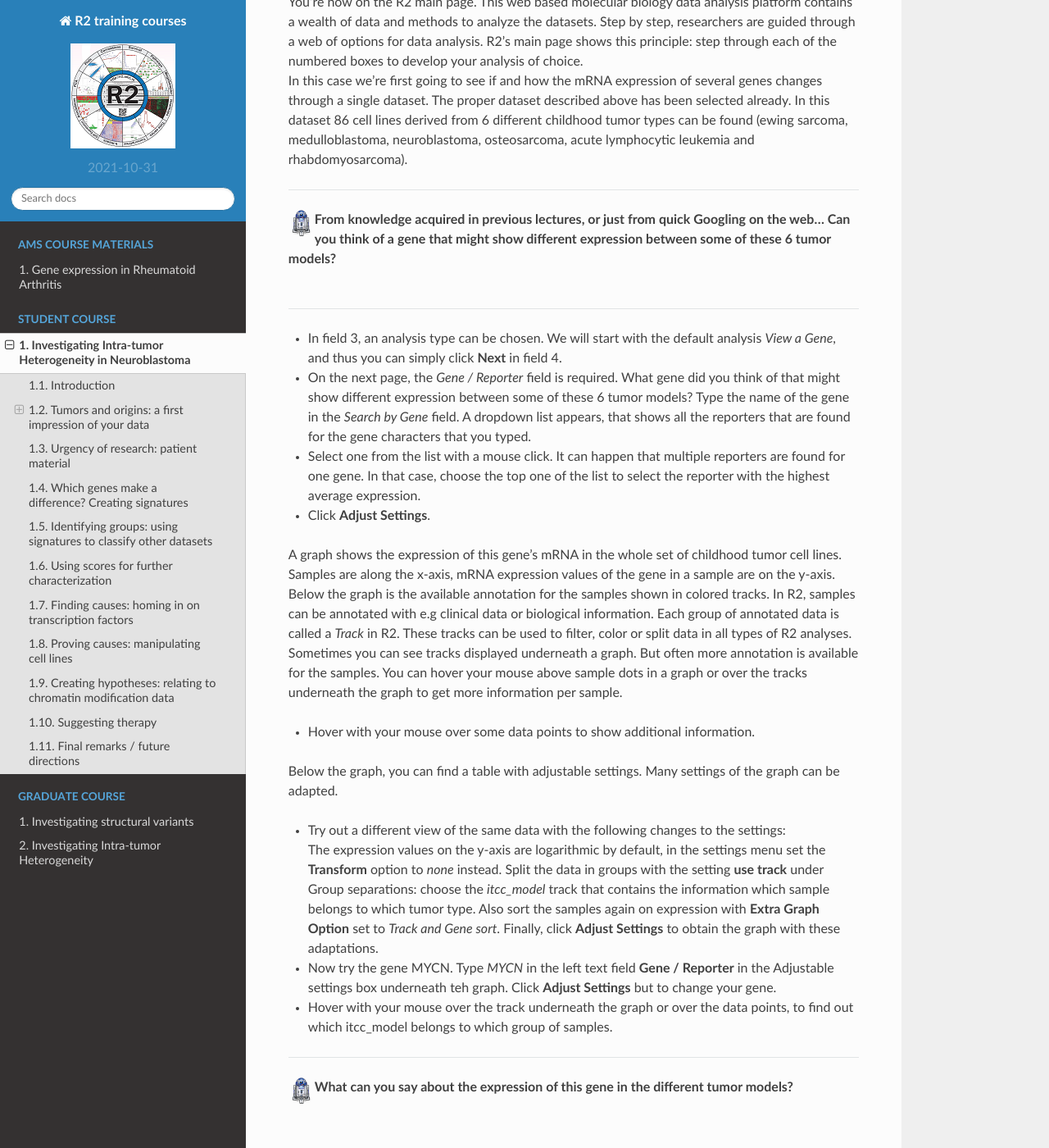
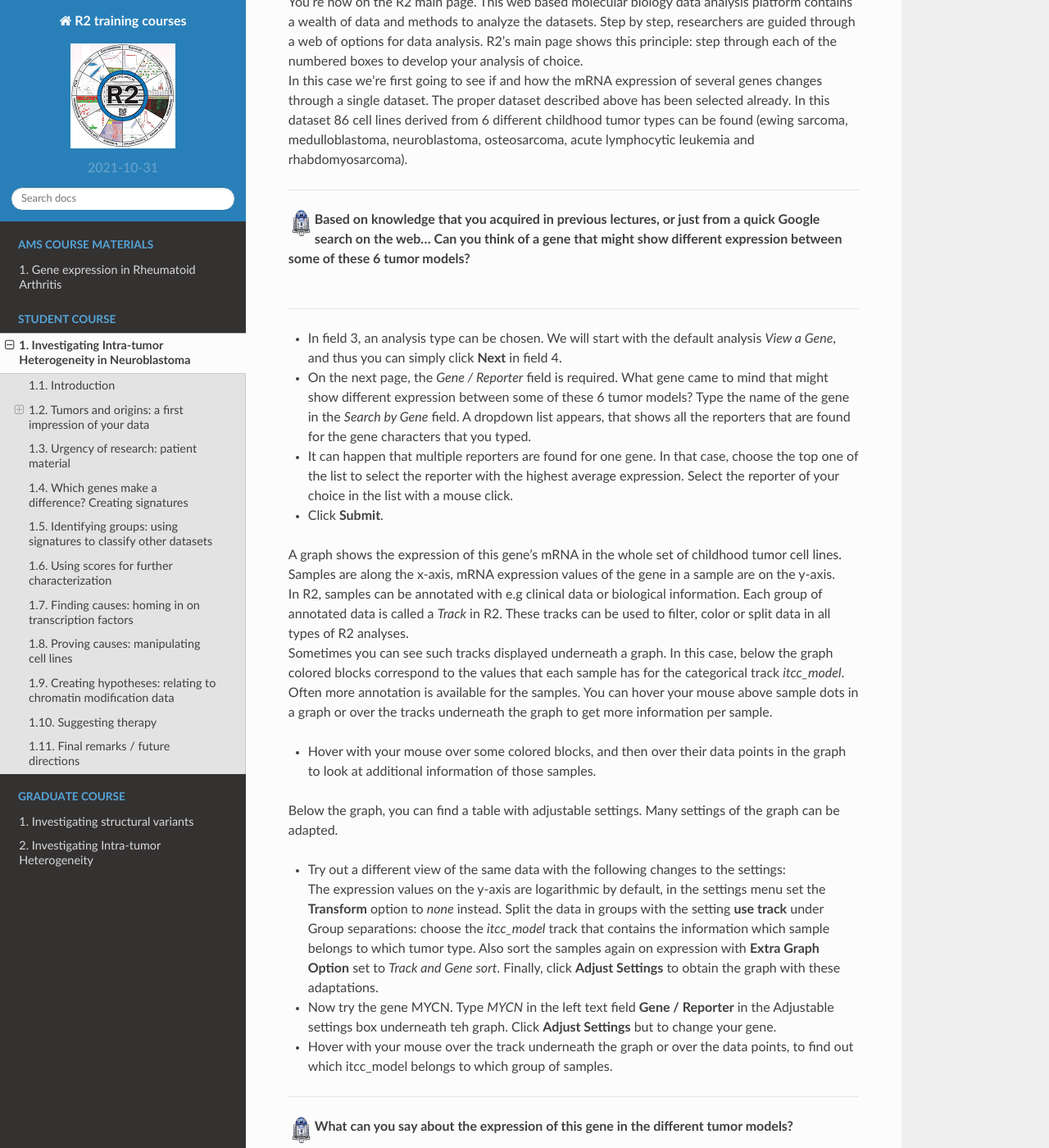
Before and after one commit to antronerds/r2-training-courses, a Sphinx documentation site: the page built from docs/Investigating_Tumor_Heterogeneity_student_version.md, in a window 1280 px wide and 1400 px high, scrolled down 2561 px. Shown: the whole window at 82% size. Built offline with Sphinx 7.4.7 and the Read the Docs theme 2.0.0, drawn with Linux system fonts in a browser that asks for light colours; pages that are not in the unit, such as notebooks, are missing from menus.

Commit message:
Student course adaptations 1.2

```diff
--- a/docs/Investigating_Tumor_Heterogeneity_student_version.md
+++ b/docs/Investigating_Tumor_Heterogeneity_student_version.md
@@ -70,22 +70,23 @@ In this case we're first going to see if and how the mRNA expression of several
 
 ---------
 
-  ![](_static/images/R2d2_logo.png)**From knowledge acquired in previous lectures, or just from quick Googling on the web... Can you think of a gene that might show different expression between some of these 6 tumor models?**
+  ![](_static/images/R2d2_logo.png)**Based on knowledge that you acquired in previous lectures, or just from a quick Google search on the web... Can you think of a gene that might show different expression between some of these 6 tumor models?**
 <br><br>
 
 ---------
 
   * In field 3, an analysis type can be chosen. We will start with the default analysis *View a Gene*, and thus you can simply click **Next** in field 4.
-  * On the next page, the *Gene / Reporter* field is required. What gene did you think of that might show different expression between some of these 6 tumor models? Type the name of the gene in the *Search by Gene* field.  A dropdown list appears, that shows all the reporters that are found for the gene characters that you typed.
-  * Select one from the list with a mouse click. It can happen that multiple reporters are found for one gene. In that case, choose the top one of the list to select the reporter with the highest average expression.
-  * Click **Adjust Settings**.
+  * On the next page, the *Gene / Reporter* field is required. What gene came to mind that might show different expression between some of these 6 tumor models? Type the name of the gene in the *Search by Gene* field.  A dropdown list appears, that shows all the reporters that are found for the gene characters that you typed.
+  * It can happen that multiple reporters are found for one gene. In that case, choose the top one of the list to select the reporter with the highest average expression. Select the reporter of your choice in the list with a mouse click.
+  * Click **Submit**.
 
 
 A graph shows the expression of this gene's mRNA in the whole set of childhood tumor cell lines. Samples are along the x-axis, mRNA expression values of the gene in a sample are on the y-axis.
-Below the graph is the available annotation for the samples shown in colored tracks. In R2, samples can be annotated with e.g clinical data or biological information. Each group of annotated data is called a *Track* in R2. These tracks can be used to filter, color or split data in all types of R2 analyses.
-Sometimes you can see tracks displayed underneath a graph. But often more annotation is available for the samples. You can hover your mouse above sample dots in a graph or over the tracks underneath the graph to get more information per sample.
+In R2, samples can be annotated with e.g clinical data or biological information. Each group of annotated data is called a *Track* in R2. These tracks can be used to filter, color or split data in all types of R2 analyses.
+Sometimes you can see such tracks displayed underneath a graph. In this case, below the graph colored blocks correspond to the values that each sample has for the categorical track *itcc_model*.
+Often more annotation is available for the samples. You can hover your mouse above sample dots in a graph or over the tracks underneath the graph to get more information per sample.
 
-  * Hover with your mouse over some data points to show additional information.
+  * Hover with your mouse over some colored blocks, and then over their data points in the graph to look at additional information of those samples.
 
 Below the graph, you can find a table with adjustable settings. Many settings of the graph can be adapted.
 
```
